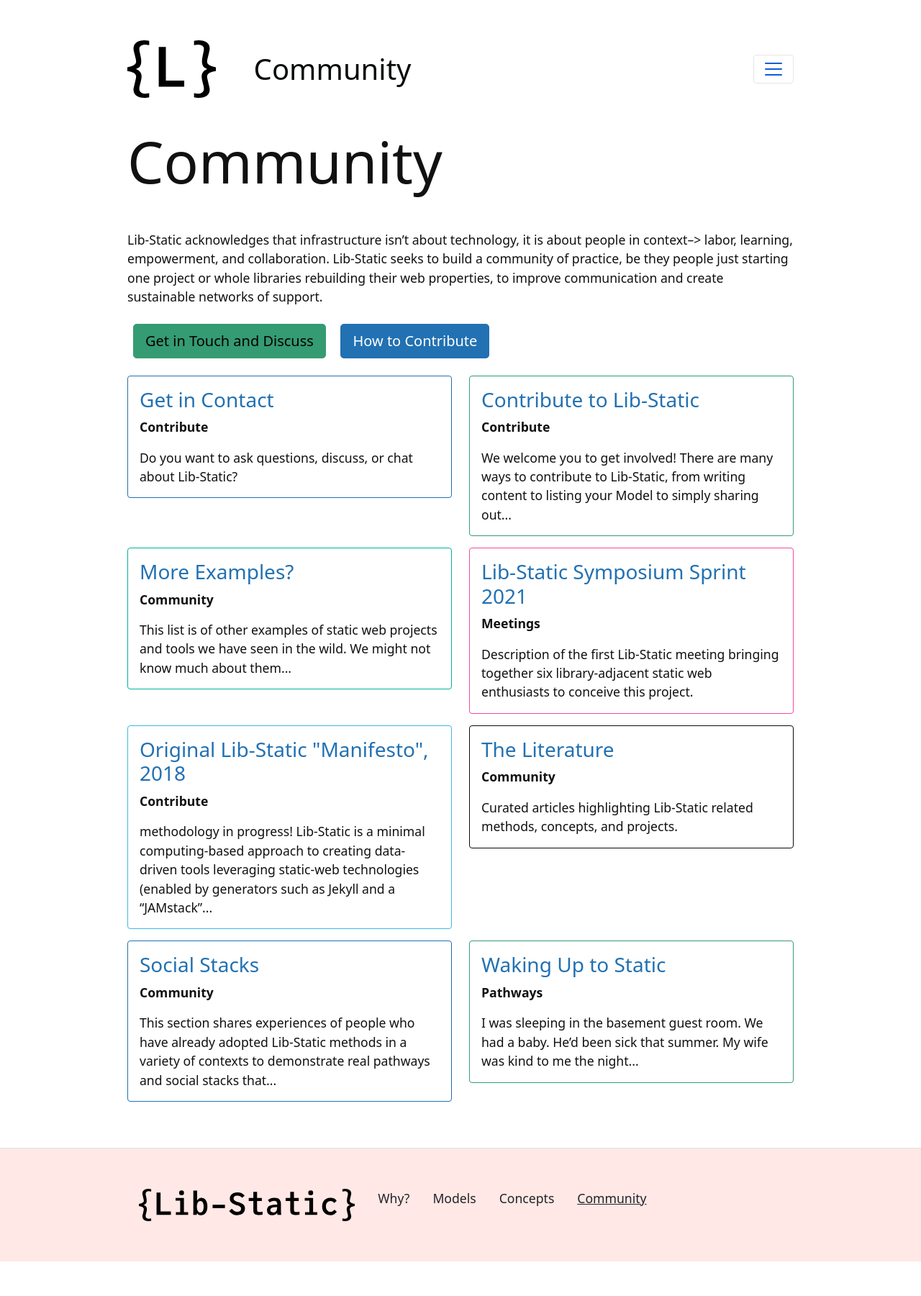
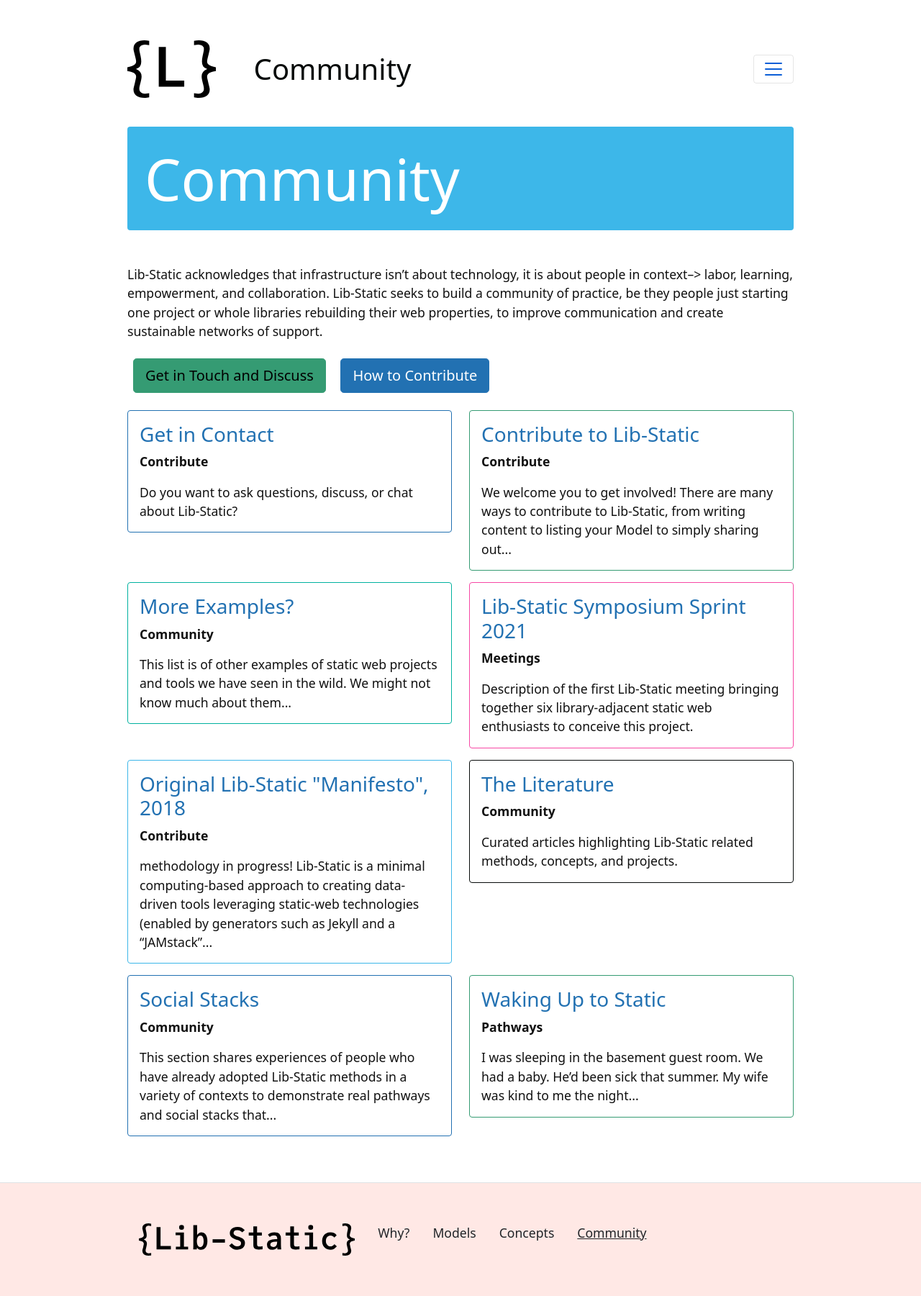
Before and after one commit to lib-static/lib-static.github.io, a Jekyll site: the page built from pages/community.md, in a window 1280 px wide. Shown: the whole page at 72% size. Built offline with Jekyll 4.4.1, drawn with Linux system fonts in a browser that asks for light colours; before the commit the page ends 1753 px from its top, so only the background shows below that.

Commit message:
add section-color option big colored box section header

```diff
--- a/_layouts/page-narrow.html
+++ b/_layouts/page-narrow.html
@@ -2,6 +2,7 @@
 layout: default
 ---
 <div class="container content-narrow mt-3 mb-5">
-    {% if page.auto-heading != false %}<h1 class="display-1 mb-5">{{ page.title }}</h1>{% endif %}
+    {% if page.section-color %}<h1 class="display-1 mb-5 bg-{{ page.section-color }} text-white p-4 rounded">{{ page.title }}</h1>
+    {% elsif page.auto-heading != false %}<h1 class="display-1 mb-5">{{ page.title }}</h1>{% endif %}
     {{ content }}
 </div>
--- a/_layouts/page.html
+++ b/_layouts/page.html
@@ -2,6 +2,7 @@
 layout: default
 ---
 <div class="container mt-3 mb-5">
-    {% if page.auto-heading != false %}<h1 class="display-1 mb-5">{{ page.title }}</h1>{% endif %}
+    {% if page.section-color %}<h1 class="display-1 mb-5 bg-{{ page.section-color }} text-white p-4 rounded">{{ page.title }}</h1>
+    {% elsif page.auto-heading != false %}<h1 class="display-1 mb-5">{{ page.title }}</h1>{% endif %}
     {{ content }}
 </div>
--- a/pages/community.md
+++ b/pages/community.md
@@ -3,6 +3,7 @@
 nav: Community
 nav_order: 4
 section: Community
+section-color: info
 ---
 
 Lib-Static acknowledges that infrastructure isn't about technology, it is about people in context--> labor, learning, empowerment, and collaboration.
--- a/pages/models.html
+++ b/pages/models.html
@@ -3,6 +3,7 @@
 nav: Models
 nav_order: 2
 section: Models
+section-color: success
 foot: js/models.html
 ---
 
```
Also changed, not shown: pages/about.md (+1 -0 lines), pages/concepts.md (+1 -0 lines).
